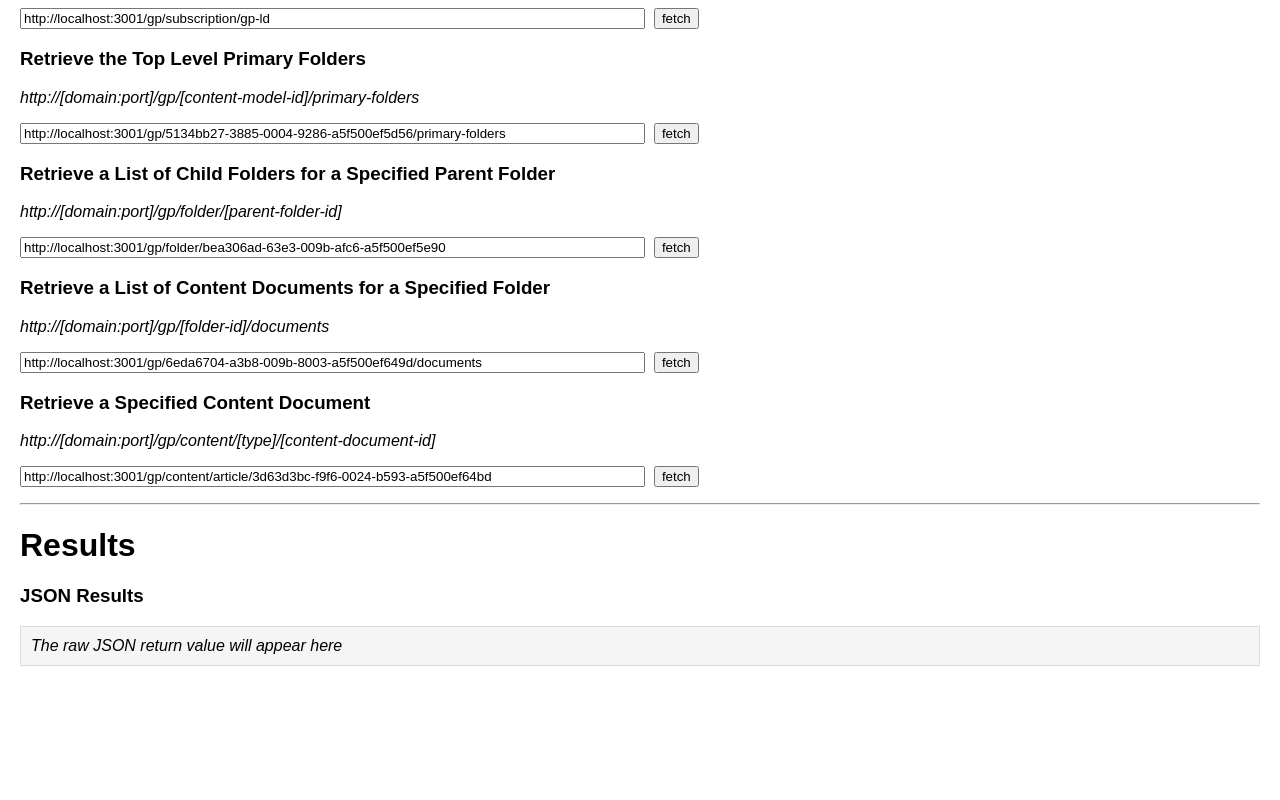
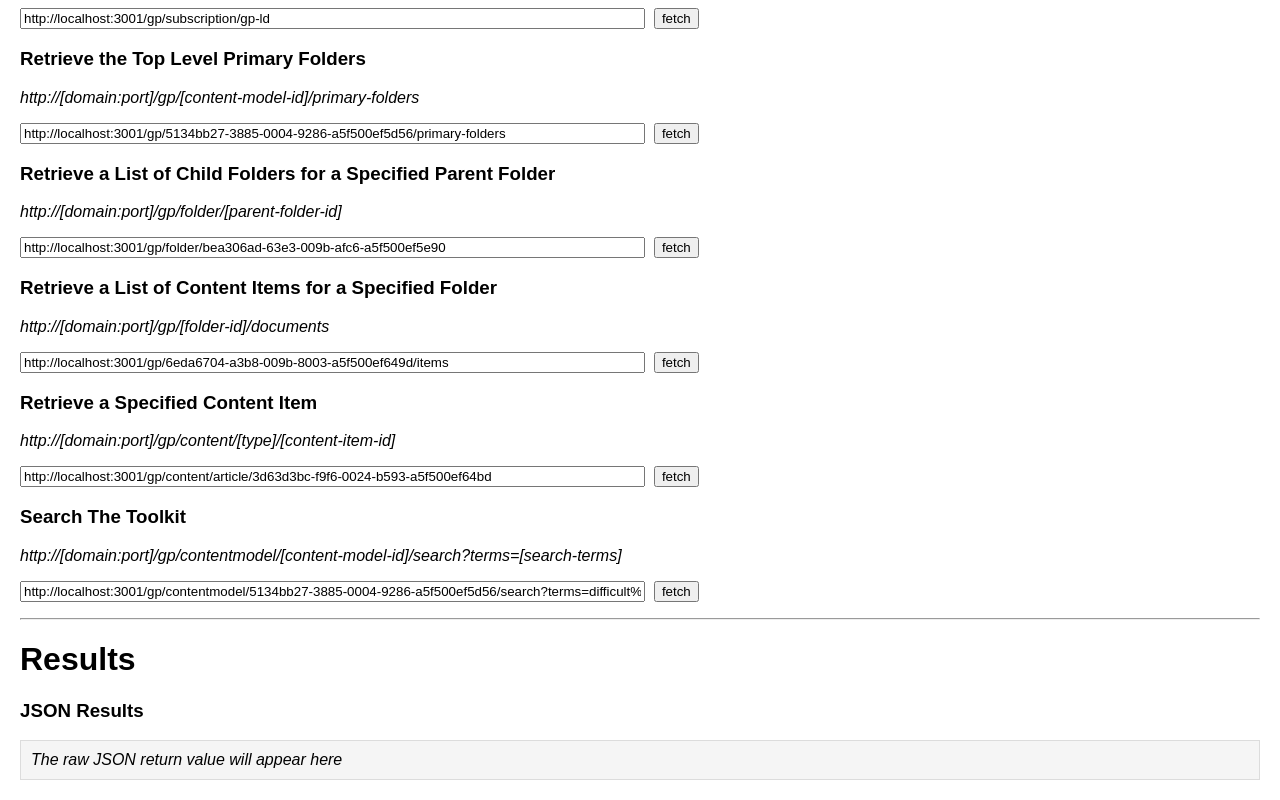
Before and after one commit to gp-technical/stack-pack-gpapi-demo, a website: page src/index.html in a window 1280 px wide. Shown: the part 400-1200 px from the top of the page. Before the commit the page ends 1086 px from the top, so only its background shows below. Drawn offline with Linux system fonts and the light colour scheme.

Commit message:
added search end-point

```diff
--- a/src/express.js
+++ b/src/express.js
@@ -31,14 +31,16 @@ const start = async () => {
       res.json(await gpapi.get(`location/parent-folder/${req.params.folderId}/child-folders`))
     })
 
-    app.get('/gp/:folderId/documents', async (req, res) => {
+    app.get('/gp/:folderId/items', async (req, res) => {
       res.json(await gpapi.get(`folder/${req.params.folderId}/items/simple`))
     })
 
     app.get('/gp/content/:type/:id', async (req, res) => {
       res.json(await gpapi.get(`contentitem/${req.params.type}/${req.params.id}`))
     })
-
+    app.get('/gp/contentmodel/:id/search', async (req, res) => {
+      res.json(await gpapi.get(`contentmodel/${req.params.id}/search?terms=${req.query.terms}`))
+    })
     await app.listen(process.env.API_PORT)
     winston.info(`Express server started. The ${process.env.API_NAME} API is listening at ${process.env.API_ROOT}`)
 
--- a/src/index.html
+++ b/src/index.html
@@ -66,17 +66,23 @@
       <input id="i3" type="text" value="http://localhost:3001/gp/folder/bea306ad-63e3-009b-afc6-a5f500ef5e90" size="75">&nbsp;
       <input type="button" value="fetch" onclick="fetchJson('i3')">
     </p>
-    <h3>Retrieve a List of Content Documents for a Specified Folder</h3>
+    <h3>Retrieve a List of Content Items for a Specified Folder</h3>
     <p><i>http://[domain:port]/gp/[folder-id]/documents</i></p>
     <p>
-      <input id="i4" type="text" value="http://localhost:3001/gp/6eda6704-a3b8-009b-8003-a5f500ef649d/documents" size="75">&nbsp;
+      <input id="i4" type="text" value="http://localhost:3001/gp/6eda6704-a3b8-009b-8003-a5f500ef649d/items" size="75">&nbsp;
       <input type="button" value="fetch" onclick="fetchJson('i4')">
     </p>
-    <h3>Retrieve a Specified Content Document</h3>
-    <p><i>http://[domain:port]/gp/content/[type]/[content-document-id]</i></p>
+    <h3>Retrieve a Specified Content Item</h3>
+    <p><i>http://[domain:port]/gp/content/[type]/[content-item-id]</i></p>
     <p>
       <input id="i5" type="text" value="http://localhost:3001/gp/content/article/3d63d3bc-f9f6-0024-b593-a5f500ef64bd" size="75">&nbsp;
       <input type="button" value="fetch" onclick="fetchJson('i5')">
+    </p>
+    <h3>Search The Toolkit</h3>
+    <p><i>http://[domain:port]/gp/contentmodel/[content-model-id]/search?terms=[search-terms]</i></p>
+    <p>
+      <input id="i6" type="text" value="http://localhost:3001/gp/contentmodel/5134bb27-3885-0004-9286-a5f500ef5d56/search?terms=difficult%20conversations" size="75">&nbsp;
+      <input type="button" value="fetch" onclick="fetchJson('i6')">
     </p>
     <hr/>
     <h1>Results</h1>
```
